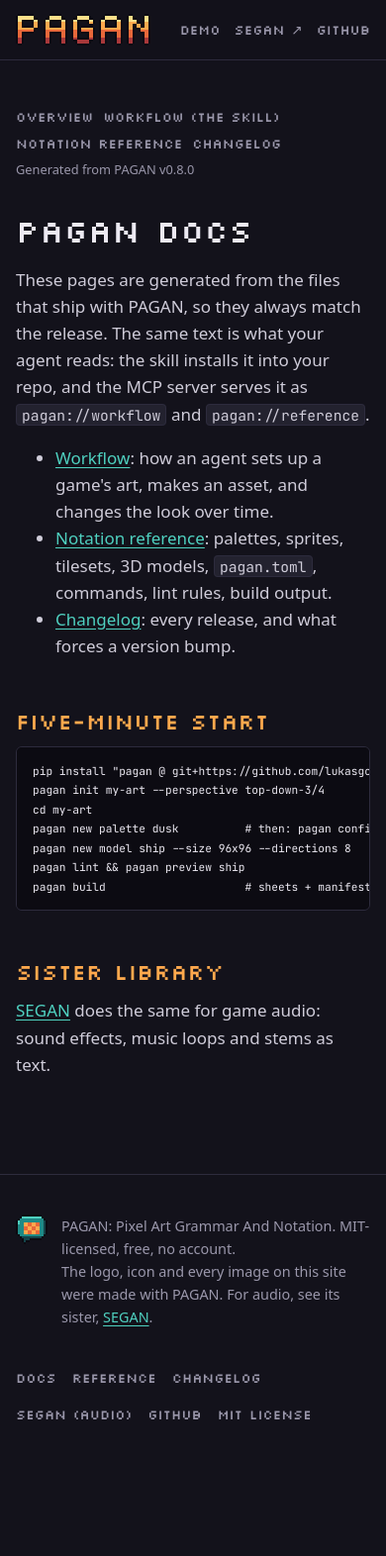
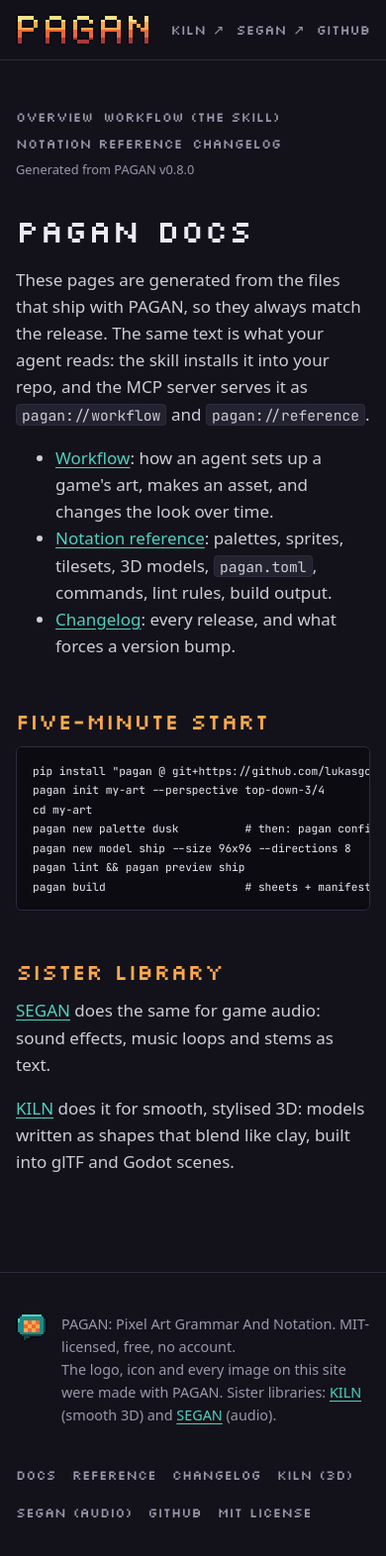
Before and after one commit to lukasgolino/pagan-website, an Astro site: page /docs in a window 390 px wide. Shown: the whole page at 99% size. Before the commit the page ends 1496 px from the top, so only its background shows below. Built offline with nearby package versions, Linux system fonts and the light colour scheme; Astro itself is replaced by a stand-in of ours.

Commit message:
Link to KILN, the sister library for smooth 3D

```diff
--- a/src/components/Hero.astro
+++ b/src/components/Hero.astro
@@ -28,7 +28,8 @@ const lines = source.split("\n").length;
         <li>The art is yours</li>
       </ul>
       <p class="sister">
-        Looking for the same for audio? Try <a href="https://segan.top/">SEGAN</a>, PAGAN's sister library.
+        Looking for 3D? Try <a href="https://lukasgolino.com/kiln-website/">KILN</a>: smooth, stylised 3D models as text.
+        For audio, <a href="https://segan.top/">SEGAN</a>. Both are PAGAN's sister libraries.
       </p>
     </div>
     <figure class="show panel">
--- a/src/components/OpenSource.astro
+++ b/src/components/OpenSource.astro
@@ -21,7 +21,7 @@ const { pagan } = readJson("src/content/docs/meta.json");
           stays byte-identical, and anything that changes rendered pixels gets a version bump.
         </li>
         <li>Game repos pin a tag, so your art never changes under you.</li>
-        <li>Sister library: <a href="https://segan.top/">SEGAN</a> (audio), same design, same workflow.</li>
+        <li>Sister libraries: <a href="https://lukasgolino.com/kiln-website/">KILN</a> (smooth 3D models) and <a href="https://segan.top/">SEGAN</a> (audio), same design, same workflow.</li>
       </ul>
     </div>
     <div class="badge panel">
--- a/src/layouts/Base.astro
+++ b/src/layouts/Base.astro
@@ -49,6 +49,7 @@ const home = Astro.url.pathname.replace(/\/?$/, "/") === base;
         </a>
         <nav aria-label="Main">
           {nav.map(([label, href]) => <a href={href.startsWith("#") ? (home ? href : base + href) : url(href)}>{label}</a>)}
+          <a class="sister" href="https://lukasgolino.com/kiln-website/" title="KILN, PAGAN's sister library: smooth 3D models">KILN ↗</a>
           <a class="sister" href="https://segan.top/" title="SEGAN, PAGAN's sister library: audio">SEGAN ↗</a>
           <a class="gh" href="https://github.com/lukasgolino/PAGAN">GitHub</a>
         </nav>
@@ -63,14 +64,15 @@ const home = Astro.url.pathname.replace(/\/?$/, "/") === base;
           <img class="px" src={url("brand/mark@2x.png")} width="32" height="32" alt="" />
           <p>
             PAGAN: Pixel Art Grammar And Notation. MIT-licensed, free, no account.<br />
-            The logo, icon and every image on this site were made with PAGAN. For audio, see its sister,
-            <a href="https://segan.top/">SEGAN</a>.
+            The logo, icon and every image on this site were made with PAGAN. Sister libraries:
+            <a href="https://lukasgolino.com/kiln-website/">KILN</a> (smooth 3D) and <a href="https://segan.top/">SEGAN</a> (audio).
           </p>
         </div>
         <nav aria-label="Footer">
           <a href={url("docs/")}>Docs</a>
           <a href={url("docs/reference/")}>Reference</a>
           <a href={url("docs/changelog/")}>Changelog</a>
+          <a href="https://lukasgolino.com/kiln-website/">KILN (3D)</a>
           <a href="https://segan.top/">SEGAN (audio)</a>
           <a href="https://github.com/lukasgolino/PAGAN">GitHub</a>
           <a href="https://github.com/lukasgolino/PAGAN/blob/main/LICENSE">MIT License</a>
@@ -135,7 +137,15 @@ const home = Astro.url.pathname.replace(/\/?$/, "/") === base;
       display: none;
     }
     .top nav {
-      gap: 14px;
+      gap: 12px;
+    }
+    .top nav a {
+      white-space: nowrap;
+    }
+  }
+  @media (max-width: 480px) {
+    .top nav a[href$="#demo"] {
+      display: none;
     }
   }
   footer {
--- a/src/pages/docs/index.astro
+++ b/src/pages/docs/index.astro
@@ -25,4 +25,5 @@ pagan lint && pagan preview ship
 pagan build                     # sheets + manifest.json (+ Godot resources)</code></pre>
   <h2>Sister library</h2>
   <p><a href="https://segan.top/">SEGAN</a> does the same for game audio: sound effects, music loops and stems as text.</p>
+  <p><a href="https://lukasgolino.com/kiln-website/">KILN</a> does it for smooth, stylised 3D: models written as shapes that blend like clay, built into glTF and Godot scenes.</p>
 </Doc>
```
